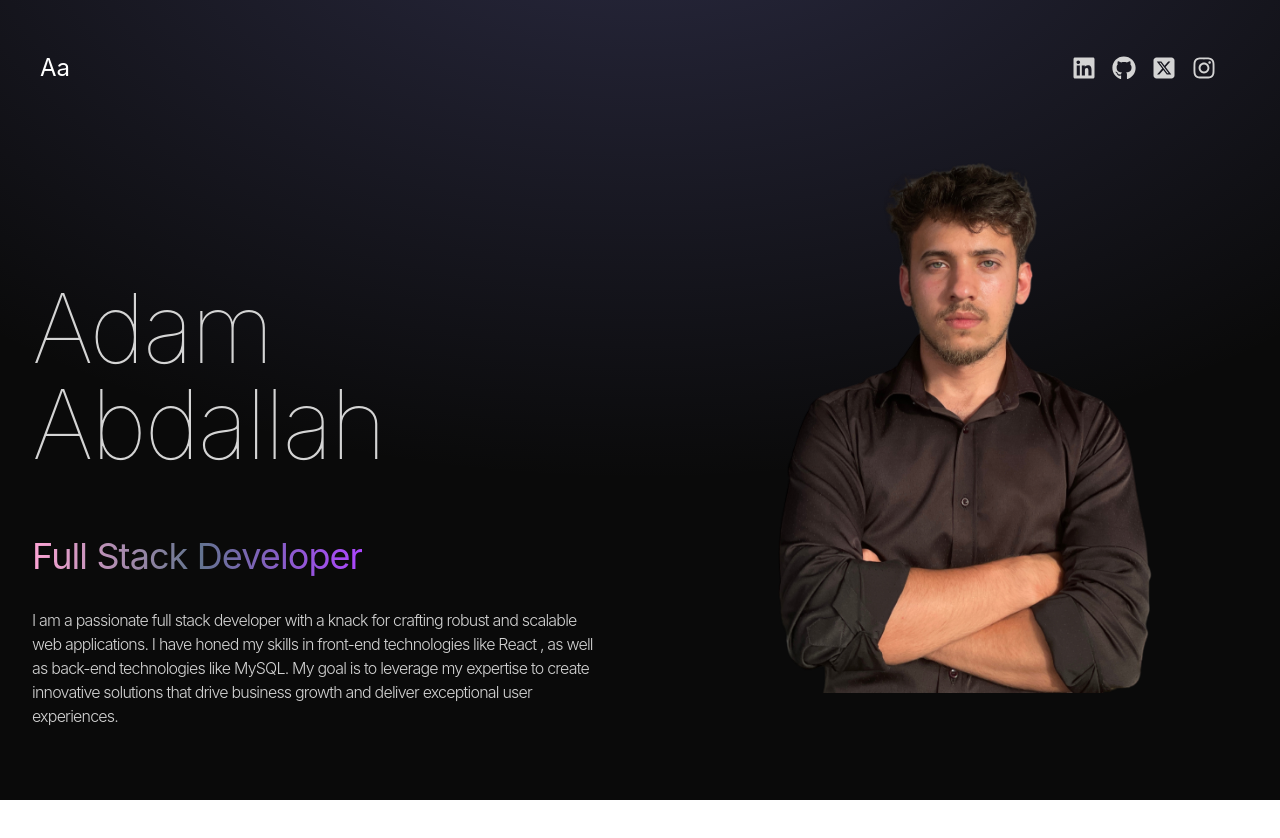
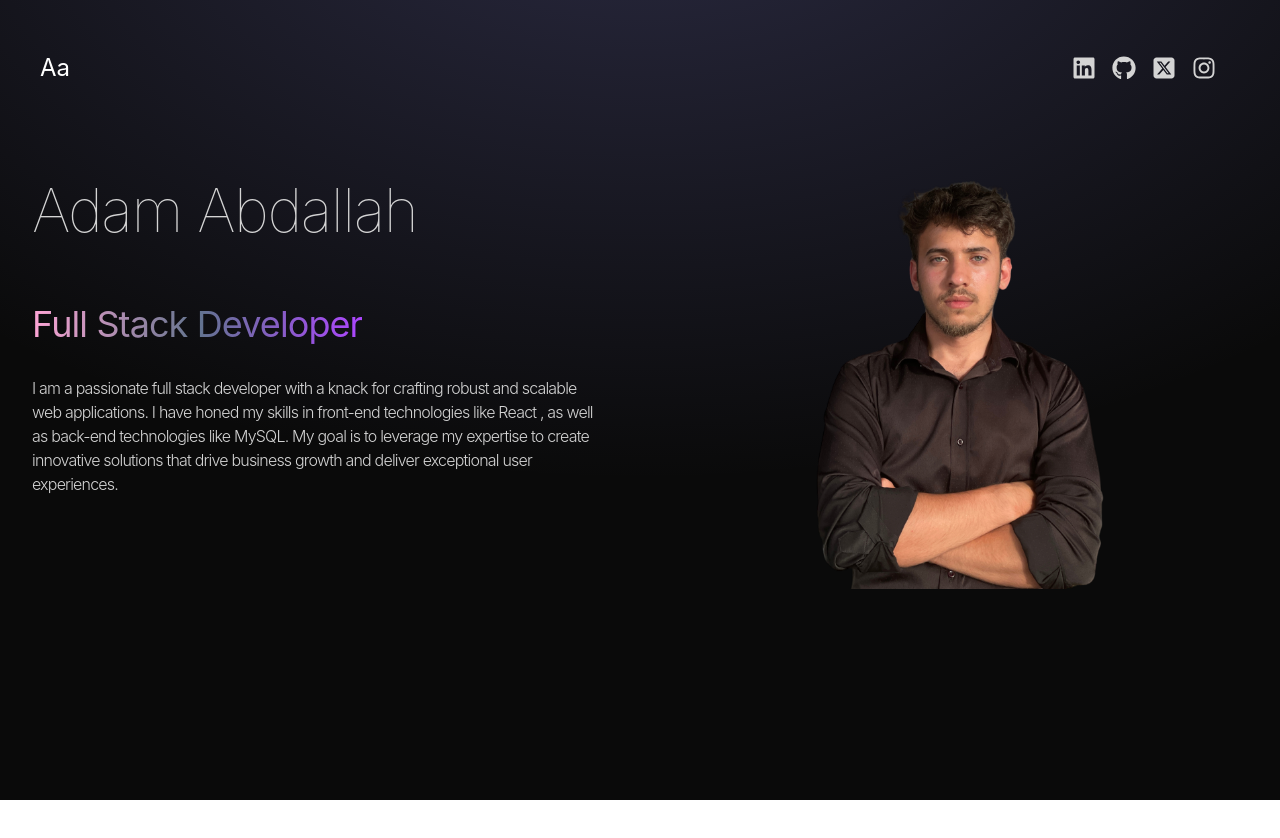
Before and after one commit to AdamAbdallah1/adam-portfolio, a React (Vite) app: page / in a window 1280 px wide. Shown: the top 838 px of the page. After the commit the page ends 800 px from the top, so only its background shows below. Built offline with nearby package versions, Linux system fonts and the light colour scheme.

Commit message:
Fixing margins

```diff
--- a/src/components/Hero.jsx
+++ b/src/components/Hero.jsx
@@ -7,15 +7,15 @@ function Hero() {
     <div className='-border-b border-neutral-900 pb-4 lg:mb-35'>
         <div className='flex flex-wrap'>
             <div className='w-full lg:w-1/2'>
-                <div className='flex flex-col items-center lg:items-start'>
-                    <h1 className='pb-16 text-6xl font-thin tracking-tight lg:mt-16 lg:text-8xl'>Adam Abdallah</h1>
+                <div className='flex flex-col items-center lg:items-start mt-[-100px]'>
+                    <h1 className='pb-16 text-4xl font-thin tracking-tight lg:mt-16 lg:text-6xl'>Adam Abdallah</h1>
                     <span className='bg-gradient-to-r from-pink-300 via-slate-500 to bg-purple-500 bg-clip-text text-4xl tracking-tight text-transparent'>Full Stack Developer</span>
                     <p className='my-2 max-w-xl py-6 font-light tracking-tighter'>{HERO_CONTENT}</p>
                 </div>
             </div>
             <div className='w-full lg:w-1/2 lg:p-8'>
                 <div className='flex justify-center'>
-                    <img className='lg:w-130 lg:mt-[-290px]  w-70 mt-[-150px]' src={profilepic} alt="Adam Abdallah Profile Pic" />
+                    <img className='lg:w-100 lg:mt-[-225px]  w-70 mt-[-150px]' src={profilepic} alt="Adam Abdallah Profile Pic" />
                 </div>
             </div>
         </div>
```
